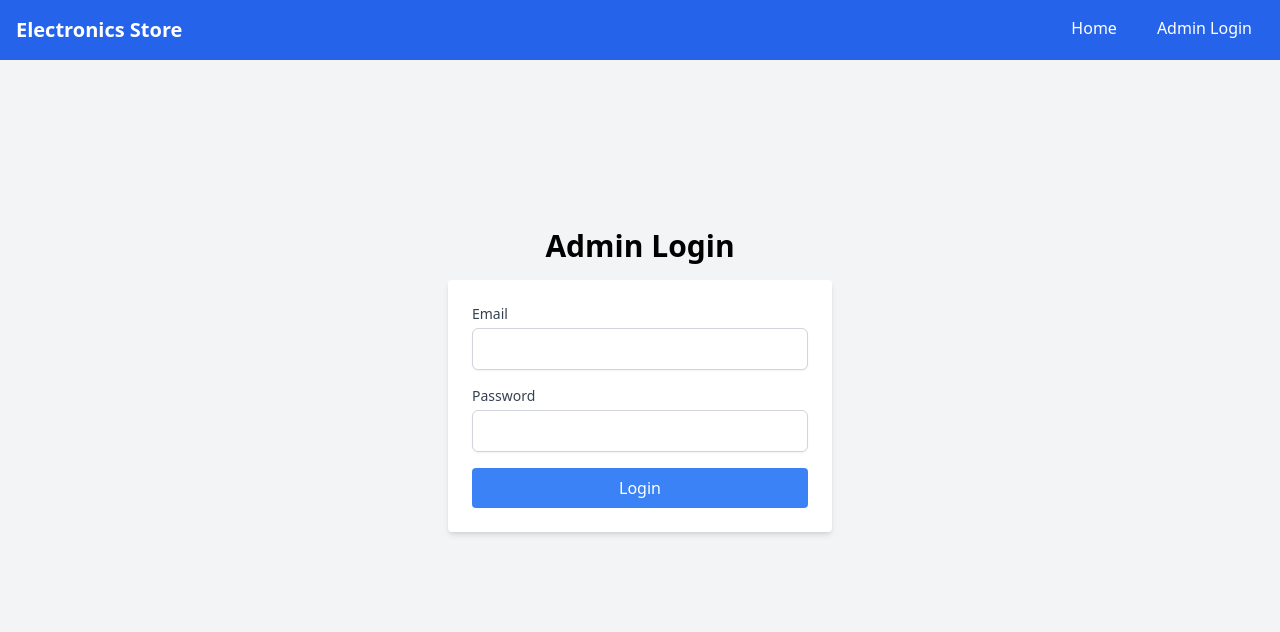
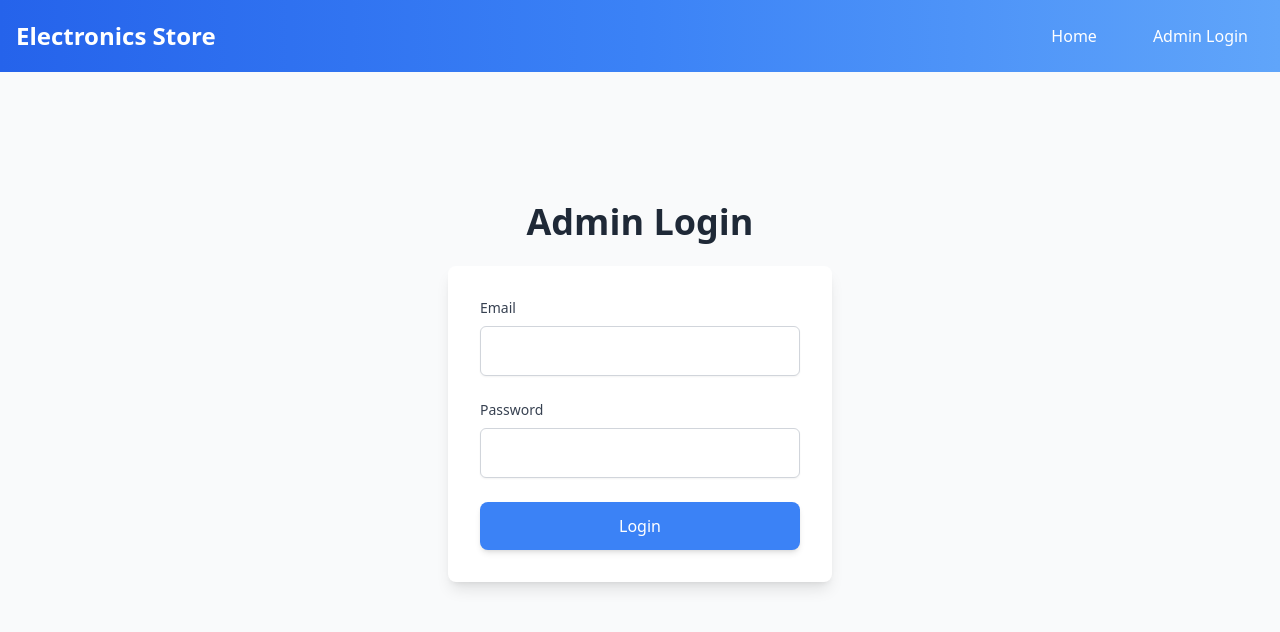
Before and after one commit to siddhantgavand12/Accenture-Internship-Project, a React (Create React App) app in the folder frontend/: page /admin in a window 1280 px wide. Shown: the top 632 px of the page. Built offline with nearby package versions, Linux system fonts and the light colour scheme.

Commit message:
Added some css for better looks

```diff
--- a/frontend/src/components/Navbar.jsx
+++ b/frontend/src/components/Navbar.jsx
@@ -1,41 +1,47 @@
+import React from "react";
+import { useState } from "react";
 import { Link } from "react-router";
 import { useAuth } from "../context/AuthContext"; // Import auth context
+import AddProduct from "../pages/AddProduct";
 import { useAddProduct } from "../context/AddProductContext"; // Import AddProduct context
 
 const Navbar = () => {
    const { setShowAddProduct } = useAddProduct();
   const { isAdmin,setIsAdmin } = useAuth(); // Get isAdmin status from context
   return (
-    <nav className="bg-blue-600 text-white p-4 flex justify-between">
-      <h1 className="font-bold text-xl">Electronics Store</h1>
-      <div className="space-x-4">
-        <Link to="/" className="px-3 hover:text-gray-400">
+    <nav className="bg-gradient-to-r from-blue-600 via-blue-500 to-blue-400 text-white p-4 flex justify-between items-center shadow-lg">
+      <h1 className="font-bold text-xl lg:text-2xl hover:text-gray-300 cursor-pointer transition duration-200 ease-in-out">
+        Electronics Store
+      </h1>
+
+      <div className="space-x-6 flex items-center">
+        <Link to="/" className="px-4 py-2 rounded-lg hover:bg-blue-700 transition-all duration-300 ease-in-out">
           Home
         </Link>
 
         {!isAdmin && (
-          <Link to="/admin" className="px-3 hover:text-gray-400">
+          <Link to="/admin" className="px-4 py-2 rounded-lg hover:bg-blue-700 transition-all duration-300 ease-in-out">
             Admin Login
           </Link>
         )}
 
         {isAdmin && (
-          <Link to="/" className="px-3 hover:text-gray-400" onClick={() => setShowAddProduct(true)}>
+          <button
+            onClick={() => setShowAddProduct(true)}
+            className="px-4 py-2 rounded-lg bg-blue-700 hover:bg-blue-800 transition-all duration-300 ease-in-out"
+          >
             Add Product
+          </button>
+        )}
+
+        {isAdmin && (
+          <Link to="/"
+            onClick={() => setIsAdmin(false)}
+            className="px-4 py-2 rounded-lg bg-red-600 hover:bg-red-700 transition-all duration-300 ease-in-out"
+          >
+            Log out
           </Link>
         )}
-
-
-
-        {isAdmin && (
-          <Link to="/" className="px-3 hover:text-gray-400" onClick={() => {
-            setIsAdmin(false);
-          }}>
-            Log out
-          </Link>
-
-          // isAdmin = !isAdmin
-        ) }
       </div>
     </nav>
   );
--- a/frontend/src/pages/AdminLogin.jsx
+++ b/frontend/src/pages/AdminLogin.jsx
@@ -16,35 +16,46 @@ const AdminLogin = () => {
 
   return (
     <div
-  className="flex flex-col items-center justify-center h-screen bg-gray-100 pb-20"
-  style={{ overflow: "hidden", width: "100%", height: "90vh" }}
+      className="flex flex-col items-center justify-center h-screen bg-gray-50"
+      style={{ overflow: "hidden", width: "100%", height: "80vh" }}
     >
-
-        <h1 className="text-3xl font-bold mb-4">Admin Login</h1>
-        <form onSubmit={handleSubmit} className="bg-white p-6 rounded shadow-md w-96">
-            <div className="mb-4">
-                <label htmlFor="email" className="block text-sm font-medium text-gray-700">Email</label>
+      <h1 className="text-4xl font-semibold text-gray-800 mb-6">Admin Login</h1>
+      <form
+        onSubmit={handleSubmit}
+        className="bg-white p-8 rounded-lg shadow-lg w-full max-w-sm"
+      >
+        <div className="mb-6">
+          <label htmlFor="email" className="block text-sm font-medium text-gray-700">
+            Email
+          </label>
           <input
             type="email"
             id="email"
             value={email}
             onChange={(e) => setEmail(e.target.value)}
             required
-                    className="mt-1 block w-full px-3 py-2 border border-gray-300 rounded-md shadow-sm focus:outline-none focus:ring focus:ring-blue-500"
+            className="mt-2 block w-full px-4 py-3 border border-gray-300 rounded-md shadow-sm focus:outline-none focus:ring-2 focus:ring-blue-400"
           />
         </div>
-            <div className="mb-4">
-                <label htmlFor="password" className="block text-sm font-medium text-gray-700">Password</label>
+        <div className="mb-6">
+          <label htmlFor="password" className="block text-sm font-medium text-gray-700">
+            Password
+          </label>
           <input
             type="password"
             id="password"
             value={password}
             onChange={(e) => setPassword(e.target.value)}
             required
-                    className="mt-1 block w-full px-3 py-2 border border-gray-300 rounded-md shadow-sm focus:outline-none focus:ring focus:ring-blue-500"
+            className="mt-2 block w-full px-4 py-3 border border-gray-300 rounded-md shadow-sm focus:outline-none focus:ring-2 focus:ring-blue-400"
           />
         </div>
-            <button type="submit" className="w-full bg-blue-500 text-white py-2 rounded hover:bg-blue-600">Login</button>
+        <button
+          type="submit"
+          className="w-full bg-blue-500 text-white py-3 rounded-lg shadow-md hover:bg-blue-600 focus:ring-4 focus:ring-blue-300 transition duration-200"
+        >
+          Login
+        </button>
       </form>
     </div>
   );
```
Lines whose indentation alone changed are shown as unchanged.
